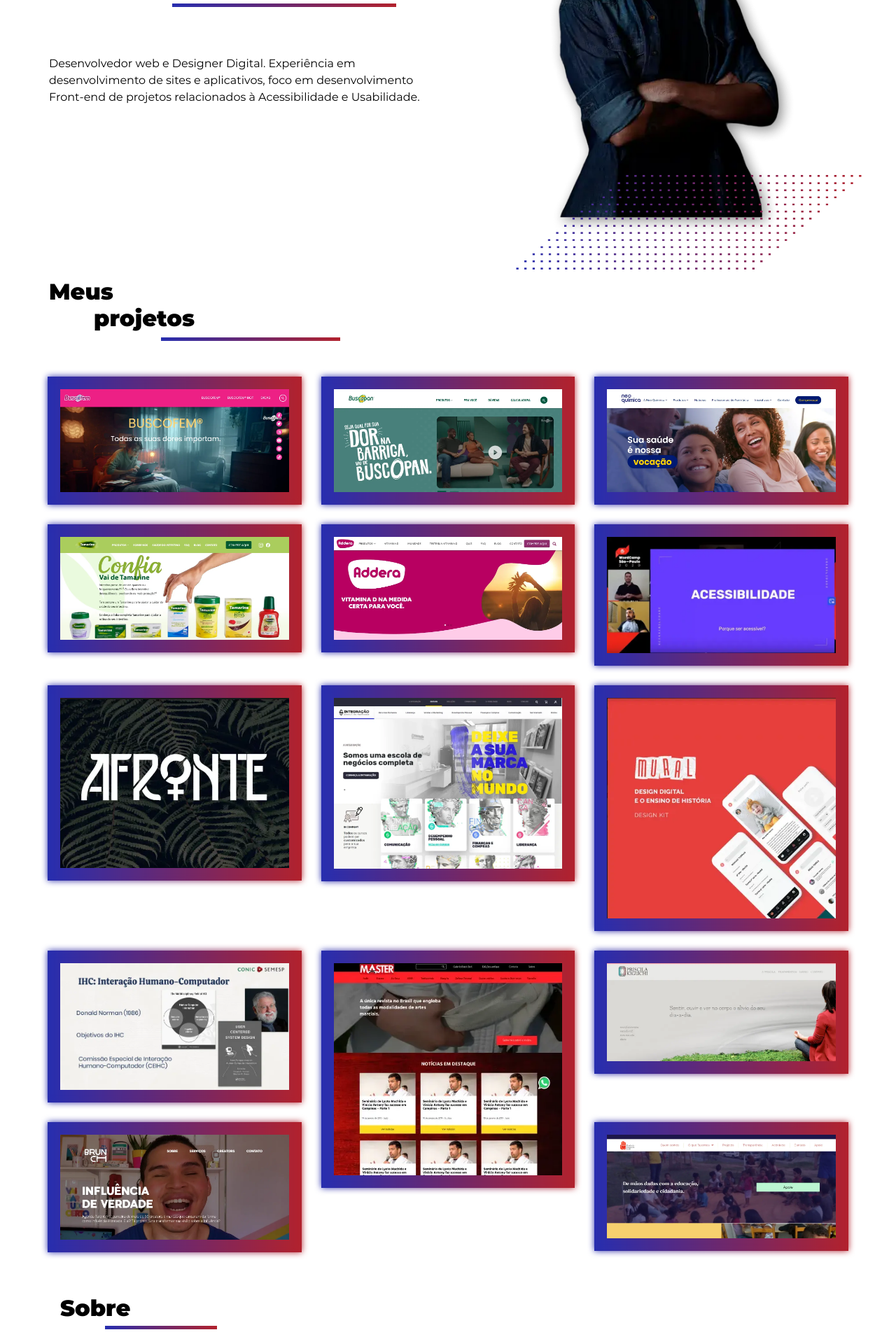
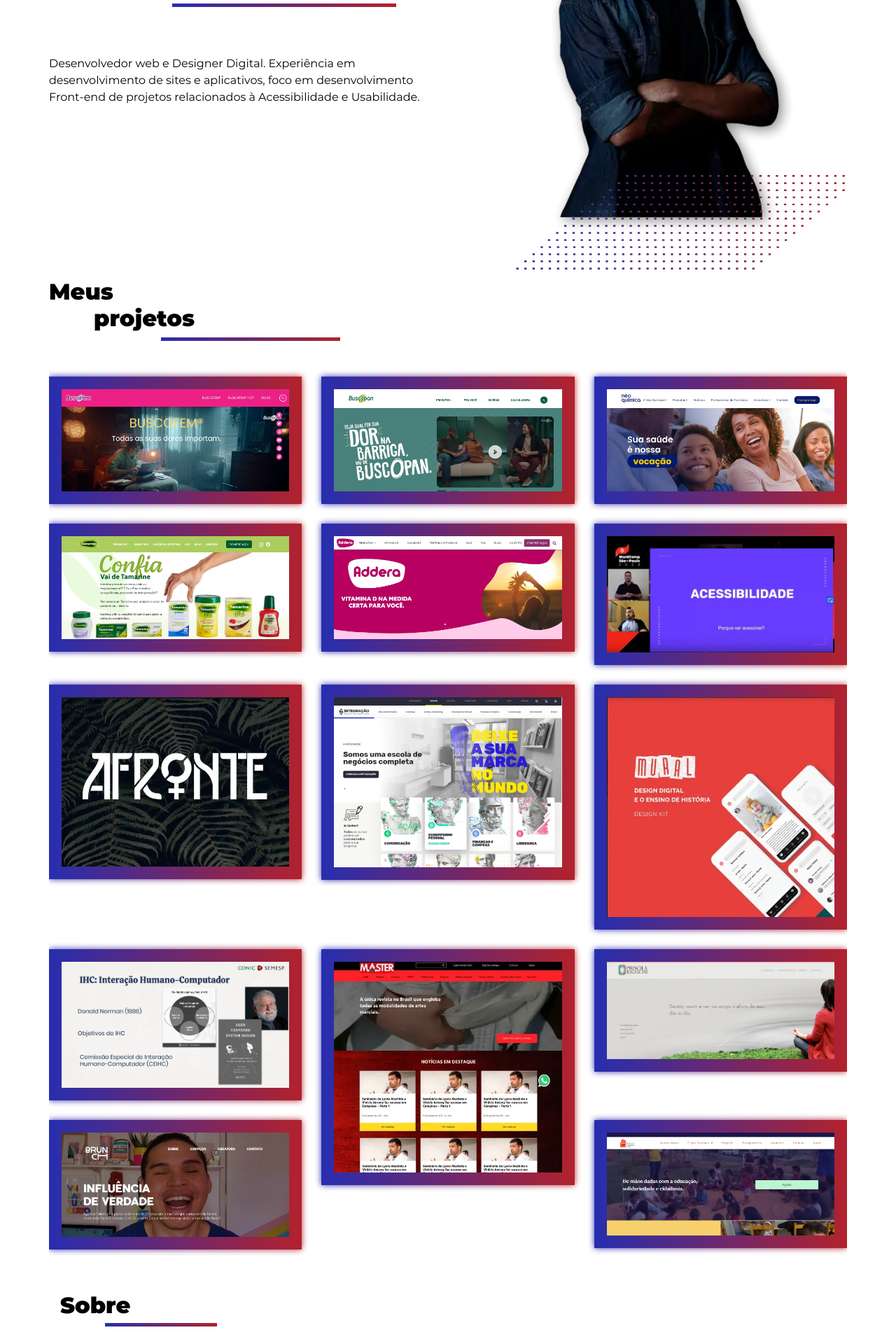
Before and after one commit to gabriel-hrs/meu-portfolio-2021, a PHP site: page /dev/ in a window 1280 px wide. Shown: the part 399-2319 px from the top of the page at 70% size. Run offline with PHP 8.4, Linux system fonts and the light colour scheme.

Commit message:
Correção de estilo nas laterais do grid e rolagem lateral da página

```diff
--- a/assets/css/main.css
+++ b/assets/css/main.css
@@ -84,6 +84,7 @@ body {
   z-index: 0;
   position: relative;
   padding: 70px 0 4rem;
+  overflow-y: hidden;
 }
 
 @media (min-width: 1400px) {
@@ -624,6 +625,7 @@ body {
 .home-page .my-photo .image {
   transition: all 0.3s ease-in-out;
   transition-delay: .1s;
+  object-fit: contain;
 }
 
 @media (min-width: 992px) {
@@ -709,7 +711,7 @@ body {
 
 @media (min-width: 992px) {
   .projects-section .section-grid {
-    margin-bottom: 4rem;
+    margin: 0 2px 4rem;
     display: grid;
     grid-template-columns: repeat(auto-fill, minmax(350px, 1fr));
   }
--- a/src/sass/shared/_base.scss
+++ b/src/sass/shared/_base.scss
@@ -48,7 +48,7 @@ body {
     z-index: 0;
     position: relative;
     padding: 70px 0 4rem;
-    // overflow: hidden;
+    overflow-y: hidden;
 
     @include media-breakpoint-up(xxl) {
         padding: 90px 0 4rem;
--- a/src/sass/shared/_page-home.scss
+++ b/src/sass/shared/_page-home.scss
@@ -38,6 +38,7 @@
         .image {
             transition: $transition-base;
             transition-delay: .1s;
+            object-fit: contain;
 
             @include media-breakpoint-up(lg) {
                 max-height: 75vh;
@@ -115,7 +116,7 @@
         grid-gap: 2rem;
 
         @include media-breakpoint-up(lg) {
-            margin-bottom: 4rem;
+            margin: 0 2px 4rem;
             display: grid;
             grid-template-columns: repeat(auto-fill, minmax(350px, 1fr));
         }
```
Also changed, not shown: assets/css/main.min.css, 1 other file.
